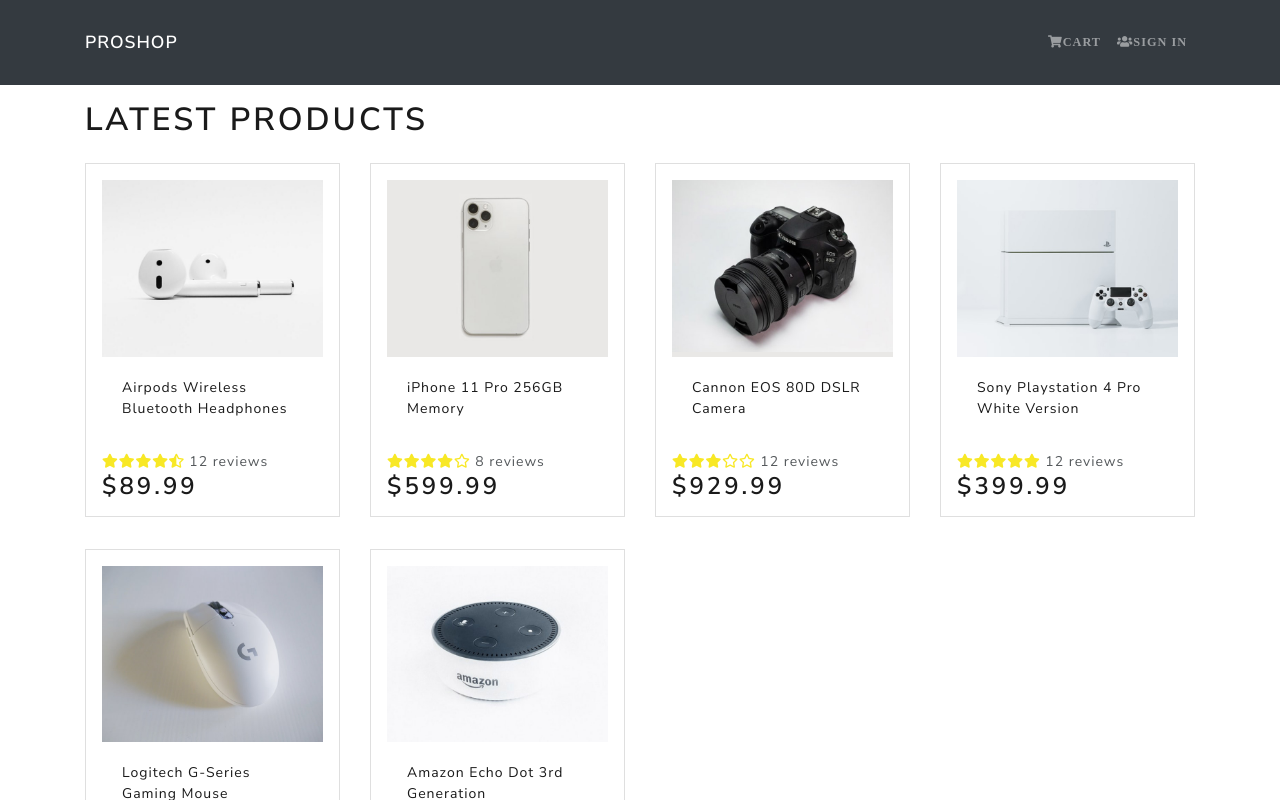
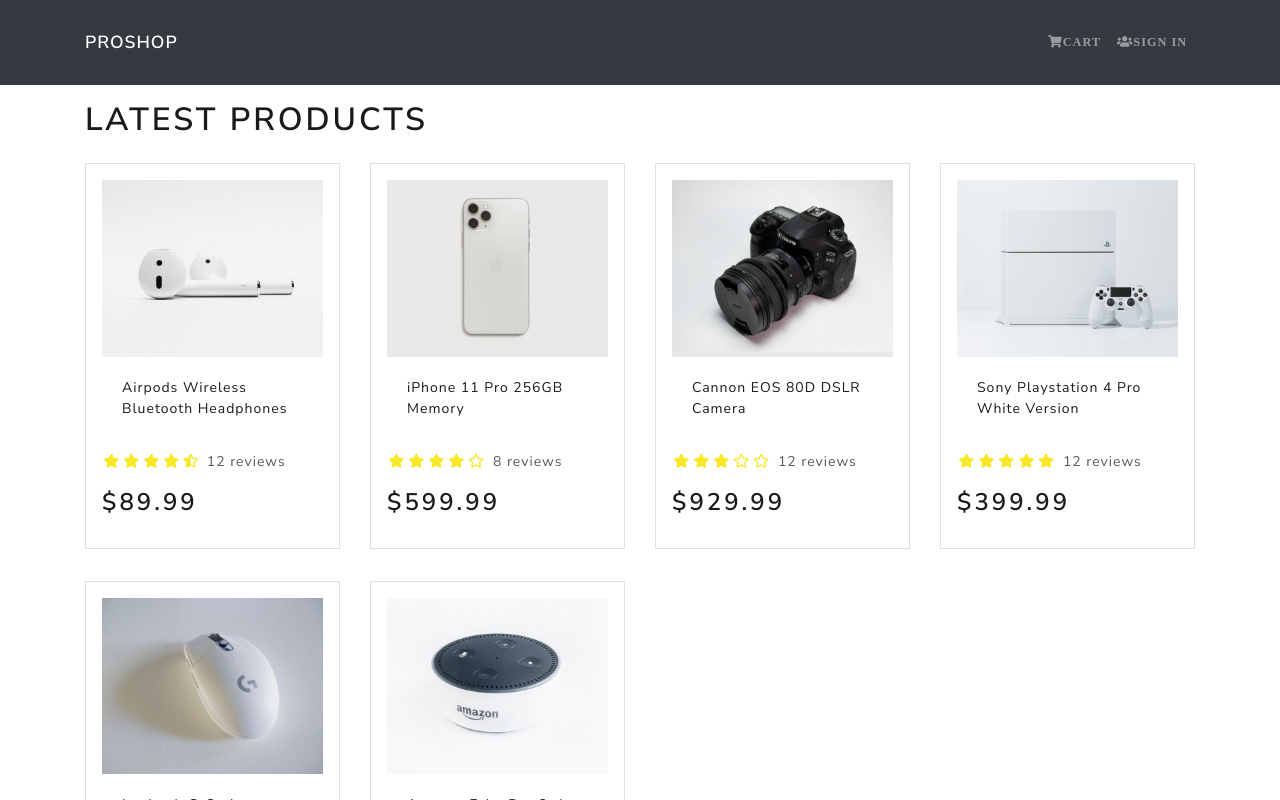
Before and after one commit to davisantosr/MERN-proshop-bradTraversy, a React (Create React App) app in the folder frontend/: page / in a window 1280 px wide. Shown: the top 800 px of the page. Built offline with nearby package versions, Linux system fonts and the light colour scheme.

Commit message:
add styling for rating and h3 position

```diff
--- a/frontend/src/index.css
+++ b/frontend/src/index.css
@@ -1,3 +1,11 @@
 main {
   min-height: 80vh;
 }
+
+h3 {
+  padding: 1rem 0;
+}
+
+.rating span {
+  margin: 0.1rem;
+}
```
